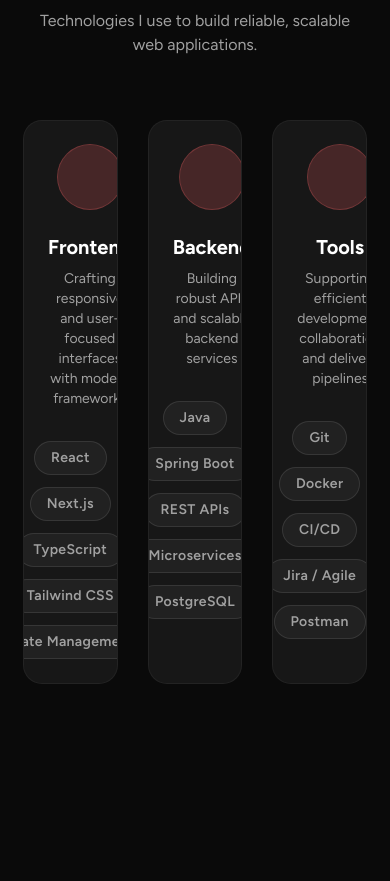
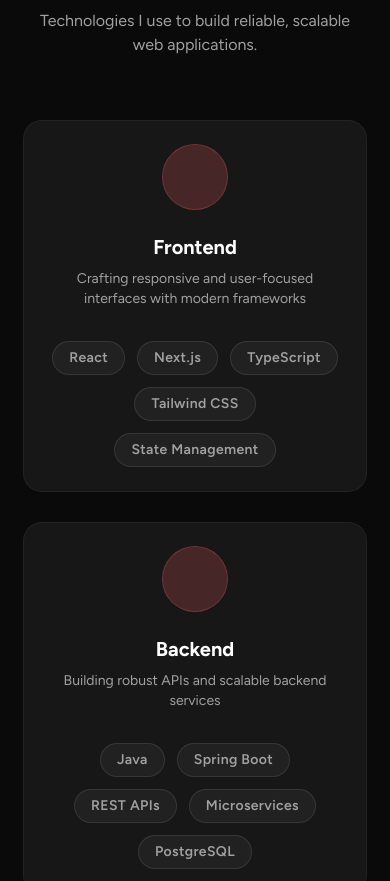
Before and after one commit to leuri17/portfolio, a Next.js app: page / in a window 390 px wide. Shown: the part 4880-5761 px from the top of the page. Built offline with nearby package versions, Linux system fonts and the light colour scheme; some icons are missing.

Commit message:
feat: tech section responsive

```diff
--- a/src/sections/techStackSection/TechStackCard.tsx
+++ b/src/sections/techStackSection/TechStackCard.tsx
@@ -7,11 +7,12 @@
 
 type TechStackCardProps = {
   techStack: TechStack;
+  className?: string;
 };
 
-const TechStackCard = ({ techStack }: TechStackCardProps) => {
+const TechStackCard = ({ techStack, className }: TechStackCardProps) => {
   return (
-    <Card key={techStack.name}>
+    <Card key={techStack.name} className={`sm:max-w-100 ${className}`}>
       <CardHeader>
         <CardTitle className="flex flex-col items-center">
           <div className="mb-6 size-16 flex items-center justify-center rounded-full ring text-destructive bg-destructive/20 ring-destructive/40">
--- a/src/sections/techStackSection/TechStackSection.tsx
+++ b/src/sections/techStackSection/TechStackSection.tsx
@@ -1,6 +1,7 @@
 import Section from '@/components/ui/Section';
 
 import { techStackList } from '@/data/techStack';
+import { cn } from '@/lib/utils';
 import TechStackCard from './TechStackCard';
 
 const TechStackSection = () => {
@@ -10,10 +11,19 @@
         <h2 className="text-5xl font-black mb-4">Tech Stack</h2>
         <p className="text-muted-foreground">Technologies I use to build reliable, scalable web applications.</p>
       </div>
-      <div className="grid grid-cols-3 gap-8">
-        {techStackList.map((tech) => (
-          <TechStackCard techStack={tech} key={tech.name} />
-        ))}
+      <div className="grid col gap-8 justify-center sm:grid-cols-2 lg:grid-cols-3">
+        {techStackList.map((tech, index) => {
+          const isLast = index === techStackList.length - 1;
+          const isOdd = techStackList.length % 2 !== 0;
+
+          return (
+            <TechStackCard
+              techStack={tech}
+              key={tech.name}
+              className={cn(isLast && isOdd && 'sm:col-span-2 sm:justify-self-center lg:col-span-1')}
+            />
+          );
+        })}
       </div>
     </Section>
   );
```
